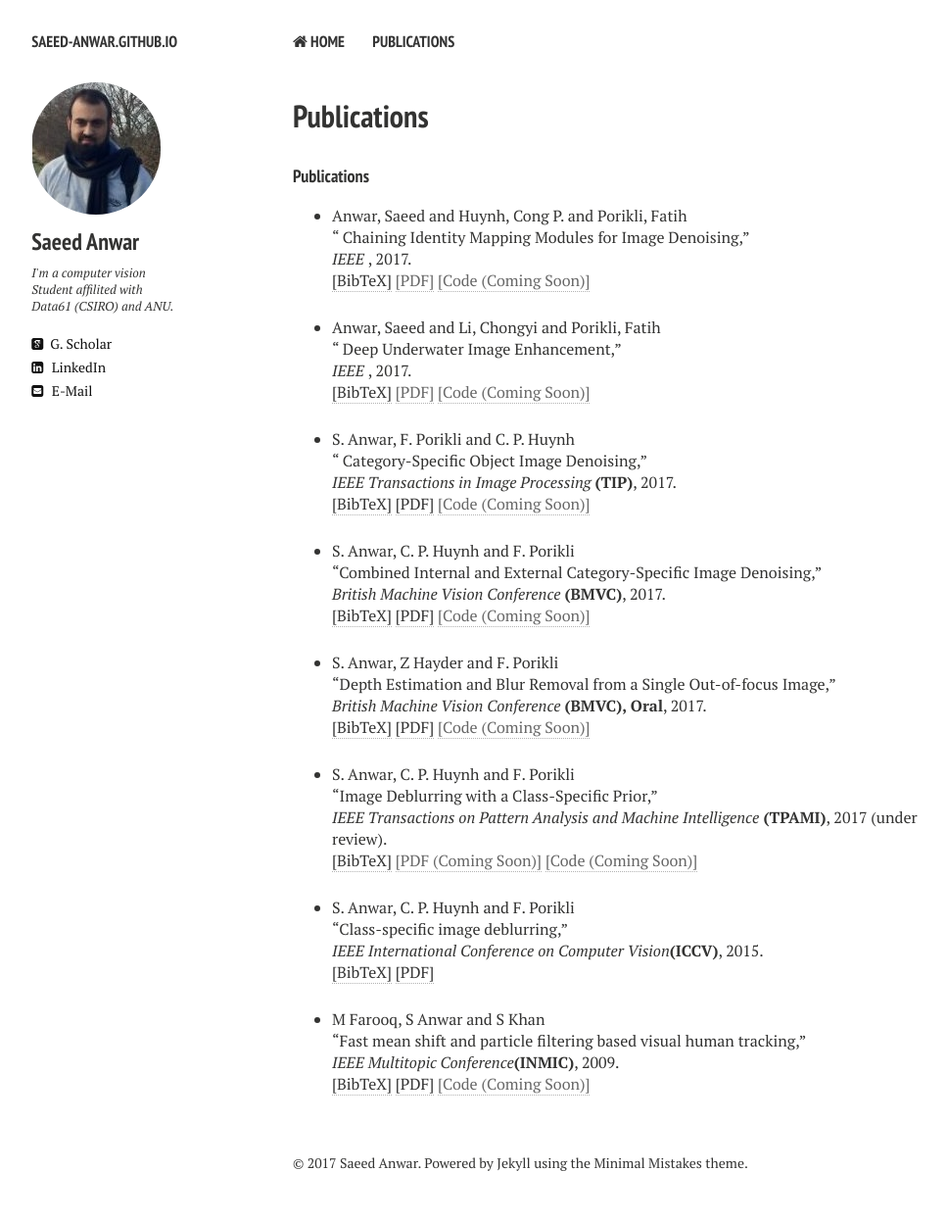
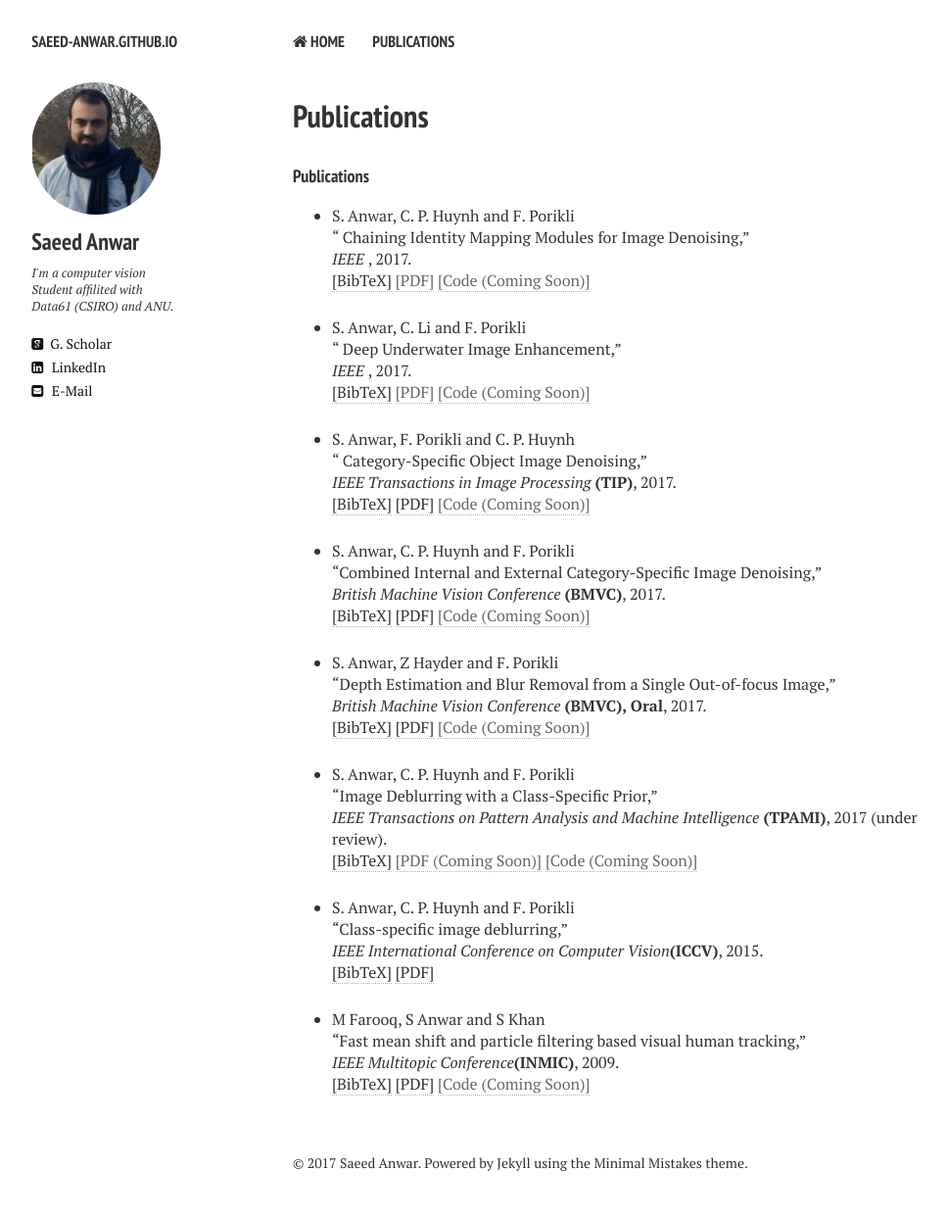
Before and after one commit to saeed-anwar/saeed-anwar.github.io, a Jekyll site: the page built from publications.md, in a window 1280 px wide. Shown: the whole page at 98% size, without its empty margins (21-988 px from the left). Built offline with Jekyll 4.4.1, drawn with Linux system fonts in a browser that asks for light colours; nearby versions of some CDN libraries.

Commit message:
Update publications.html

```diff
--- a/_layouts/publications.html
+++ b/_layouts/publications.html
@@ -90,7 +90,7 @@ div.bibtex pre { font-size: 75%; overflow: auto;  width: 100%; padding: 0em 0em;
 <ul class="biblist">
 
 <!-- Item: Anwar2017CIMM -->
-<li ><p>Anwar, Saeed and Huynh, Cong P. and  Porikli, Fatih <br>
+<li ><p>S. Anwar, C. P. Huynh and F. Porikli <br>
 &ldquo; Chaining Identity Mapping Modules for Image Denoising,&rdquo;<br>
 <i>IEEE  </i><b></b>, 2017.
 
@@ -113,7 +113,7 @@ div.bibtex pre { font-size: 75%; overflow: auto;  width: 100%; padding: 0em 0em;
 </li>
 
 <!-- Item: Anwar2017UWE -->
-<li ><p>Anwar, Saeed and Li, Chongyi and  Porikli, Fatih <br>
+<li ><p> S. Anwar, C. Li and F. Porikli <br>
 &ldquo; Deep Underwater Image Enhancement,&rdquo;<br>
 <i>IEEE  </i><b></b>, 2017.
 
```
